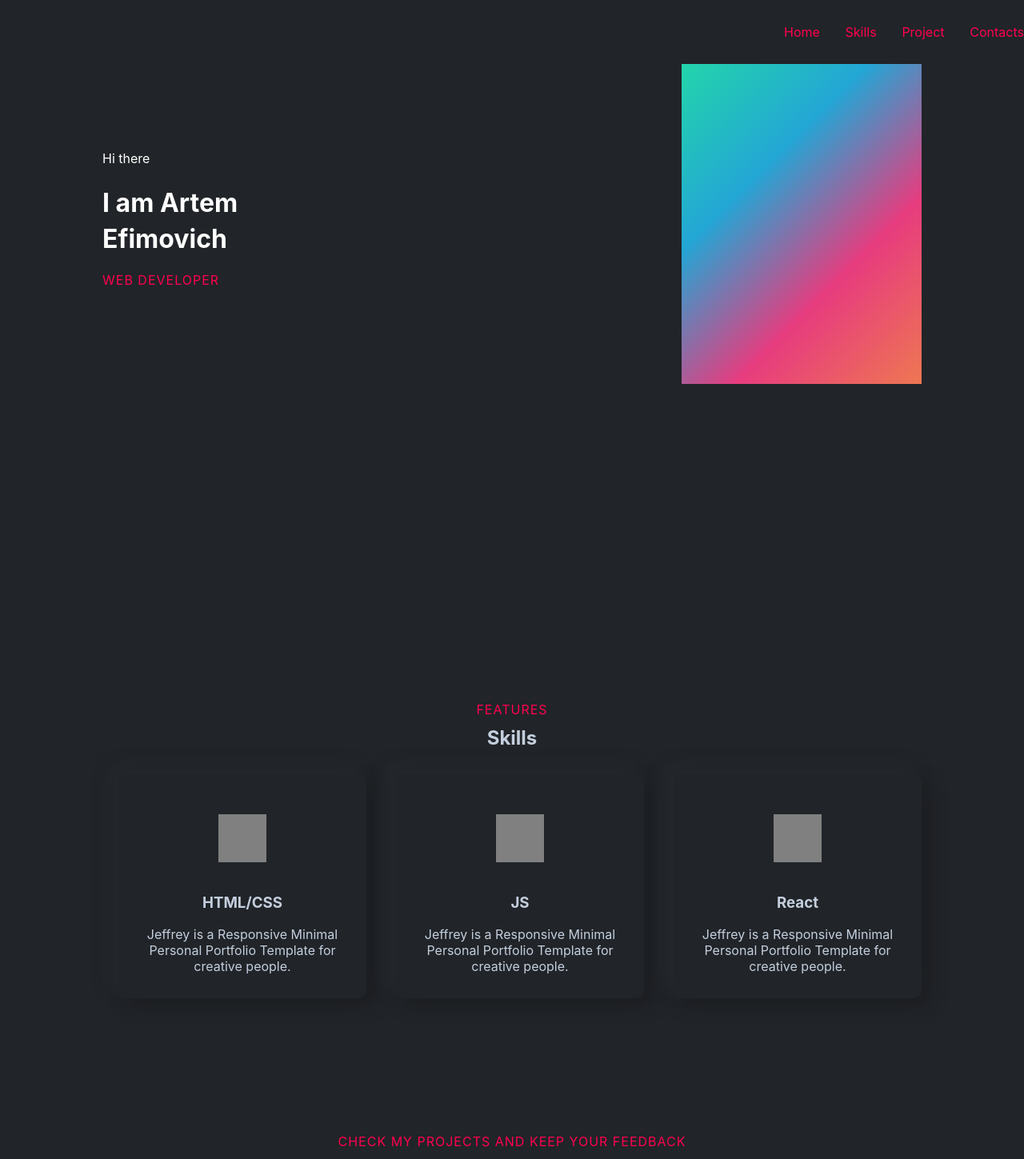
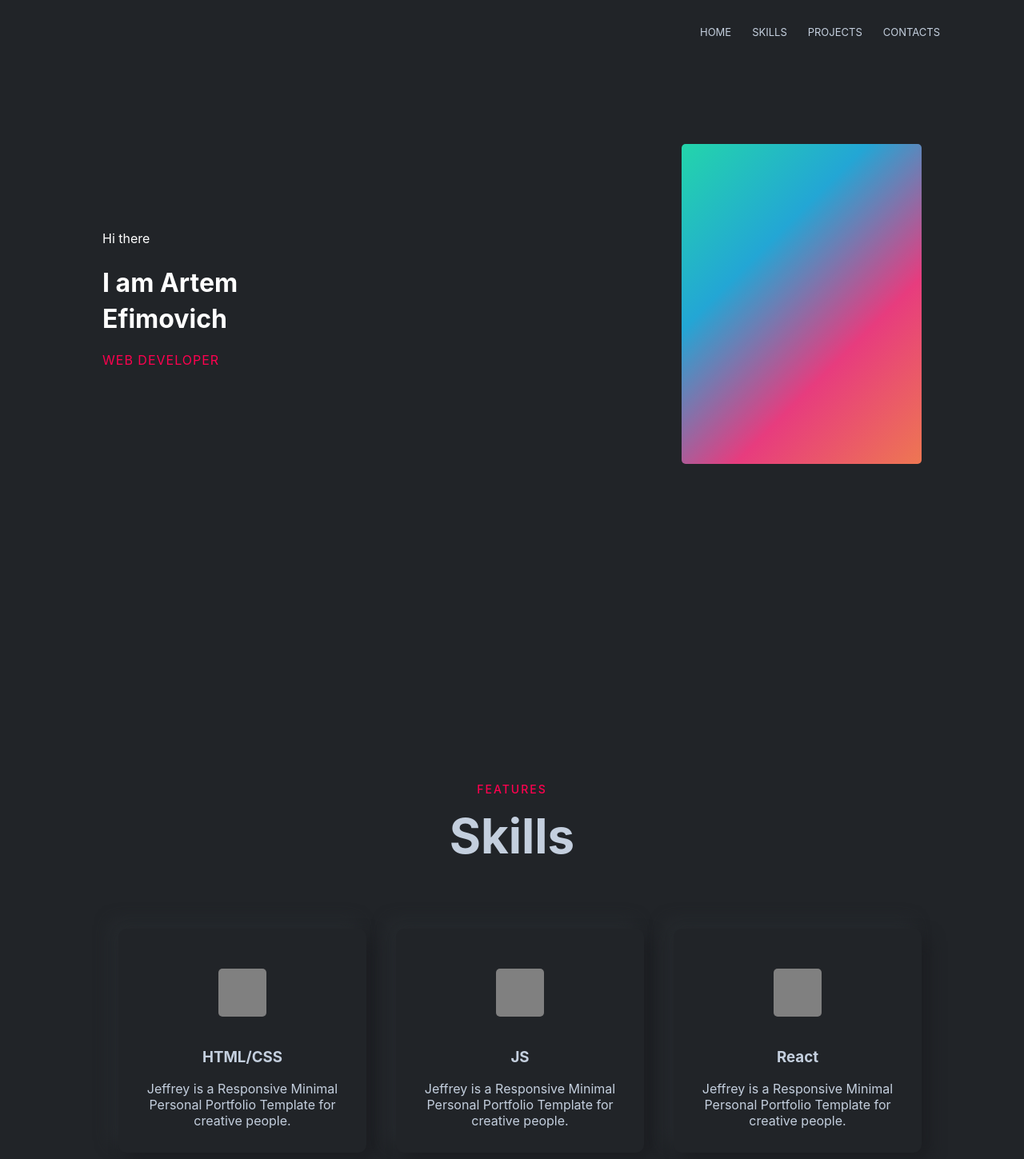
Before and after one commit to ArtemEfimovich/portfolio, a React (Create React App) app: page / in a window 1280 px wide. Shown: the top 1449 px of the page at 80% size. Built offline with nearby package versions, Linux system fonts and the light colour scheme.

Commit message:
styles component

```diff
--- a/src/contacts/Contacts.jsx
+++ b/src/contacts/Contacts.jsx
@@ -8,7 +8,8 @@ const Contacts = () => {
     return (
         <div className={s.contactsBlock}>
             <div className={`${s.contactsContainer} ${styles.container}`}>
-                    <h2 className={s.title}> Contacts</h2>
+                    <span className={s.subtitle}>Contact</span>
+                    <h2 className={s.title}> Contact With Me</h2>
                 <form className={s.form}>
                     <input type="text" placeholder="Name"/>
                     <input type="text" placeholder="Email"/>
--- a/src/contacts/Contacts.module.css
+++ b/src/contacts/Contacts.module.css
@@ -4,6 +4,7 @@
 
 
 .contactsContainer {
+    padding-top: 100px;
     flex-direction: column;
     justify-content: flex-start;
 }
@@ -33,13 +34,23 @@
     resize: none;
 }
 
-.title {
-    padding: 20px;
-    font-size: 1.5em;
-    color: #ff014f;
-    letter-spacing: 1px;
+.subtitle{
+    letter-spacing: 2px;
     display: block;
     line-height: 14px;
+    color: #ff014f;
+    text-transform: uppercase;
+    font-size: 14px;
+    font-weight: 500;
+}
+
+.title {
+    font-size: 60px;
+    font-weight: 700;
+    line-height: 1.2;
+    color:#c4cfde;
+    margin-top: 15px;
+    margin-bottom:30px
 }
 
 
--- a/src/footer/Footer.module.css
+++ b/src/footer/Footer.module.css
@@ -1,12 +1,12 @@
 .footerBlock {
     min-height: 30vh;
-    background-color:#212428;
+    background-color: #212428;
     display: flex;
     justify-content: center;
 }
 
 .container {
-
+    margin-top: 50px;
     display: flex;
     flex-direction: column;
     align-items: center;
@@ -15,7 +15,6 @@
 }
 
 .icons {
-
     width: 50%;
     display: flex;
     flex-direction: row;
@@ -28,7 +27,8 @@
     height: 40px;
     background-color: grey;
 }
-.title{
+
+.title {
     color: #c4cfde;
     letter-spacing: 1px;
     display: block;
--- a/src/job/Job.jsx
+++ b/src/job/Job.jsx
@@ -6,6 +6,7 @@ const Job = () => {
     return (
         <div className={s.jobBlock}>
             <div className={`${styles.container} ${s.jobsContainer}`}>
+                <span className={s.subtitle}>Hiring</span>
                 <h2 className={s.title}>Considering options for remote work</h2>
                <div>
                    <button className={styles.button}>Hire me</button>
--- a/src/job/Job.module.css
+++ b/src/job/Job.module.css
@@ -8,10 +8,22 @@
     align-items: center;
 }
 
+.subtitle{
+    letter-spacing: 2px;
+    display: block;
+    line-height: 14px;
+    color: #ff014f;
+    text-transform: uppercase;
+    font-size: 14px;
+    font-weight: 500;
+}
+
 
 .title{
-    color: #ff014f;
-    letter-spacing: 1px;
-    display: block;
-    line-height: 14px;
+    font-size: 40px;
+    font-weight: 700;
+    line-height: 1.2;
+    color:#c4cfde;
+    margin-top: 15px;
+    margin-bottom:30px
 }
--- a/src/main/Main.module.css
+++ b/src/main/Main.module.css
@@ -1,12 +1,12 @@
 .mainContainer {
     min-height: 100vh;
     background-color:#212428;
+    padding-top: 100px;
 }
 
 .container {
     height: 100%;
     width: 80%;
-    margin: 0 auto;
     display: flex;
     align-items: center;
     justify-content: space-between;
@@ -18,6 +18,7 @@
 }
 
 .photo {
+    border-radius: 5px;
     width: 300px;
     height: 400px;
     border: none;
--- a/src/nav/Navigation.jsx
+++ b/src/nav/Navigation.jsx
@@ -8,7 +8,7 @@ const Navigation = () => {
         <div className={s.nav}>
             <a href="">Home</a>
             <a href="">Skills</a>
-            <a href="">Project</a>
+            <a href="">Projects</a>
             <a href="">Contacts</a>
         </div>
     );
--- a/src/nav/Navigation.module.css
+++ b/src/nav/Navigation.module.css
@@ -2,9 +2,13 @@
     display: flex;
     width: 300px;
     justify-content: space-between;
+    margin-right: 105px;
 }
 
 .nav a{
-    color: #ff014f;
     text-decoration: none;
+    color: #c4cfde;
+    position: relative;
+    font-size: 13px;
+    text-transform: uppercase;
 }
--- a/src/projects/Projects.module.css
+++ b/src/projects/Projects.module.css
@@ -13,6 +13,7 @@
 
 
 .title {
+    font-size: 60px;
     font-weight: 700;
     line-height: 1.2;
     color:#c4cfde;
@@ -21,10 +22,13 @@
 }
 
 .subtitle{
-    color: #ff014f;
-    letter-spacing: 1px;
+    letter-spacing: 2px;
     display: block;
     line-height: 14px;
+    color: #ff014f;
+    text-transform: uppercase;
+    font-size: 14px;
+    font-weight: 500;
 }
 
 .projects {
--- a/src/skills/Skills.module.css
+++ b/src/skills/Skills.module.css
@@ -10,6 +10,7 @@
 }
 
 .title {
+    font-size: 60px;
     font-weight: 700;
     line-height: 1.2;
     color:#c4cfde;
@@ -17,14 +18,16 @@
     margin-bottom:30px
 }
 .subtitle{
-    color: #ff014f;
-    letter-spacing: 1px;
+    letter-spacing: 2px;
     display: block;
     line-height: 14px;
+    color: #ff014f;
+    text-transform: uppercase;
+    font-size: 14px;
+    font-weight: 500;
 }
 
 .skills {
-
     width: 100%;
     display: flex;
     justify-content: space-between;
--- a/src/skills/skill/Skill.module.css
+++ b/src/skills/skill/Skill.module.css
@@ -1,4 +1,5 @@
 .skill{
+    margin-top: 50px;
     display: flex;
     flex-direction: column;
     align-items: center;
@@ -23,6 +24,7 @@
     height: 60px;
     width: 60px;
     background-color: grey;
+    border-radius: 5px;
 }
 
 
```
Also changed, not shown: 1 other file (tests, documents, lock files or other folders).
